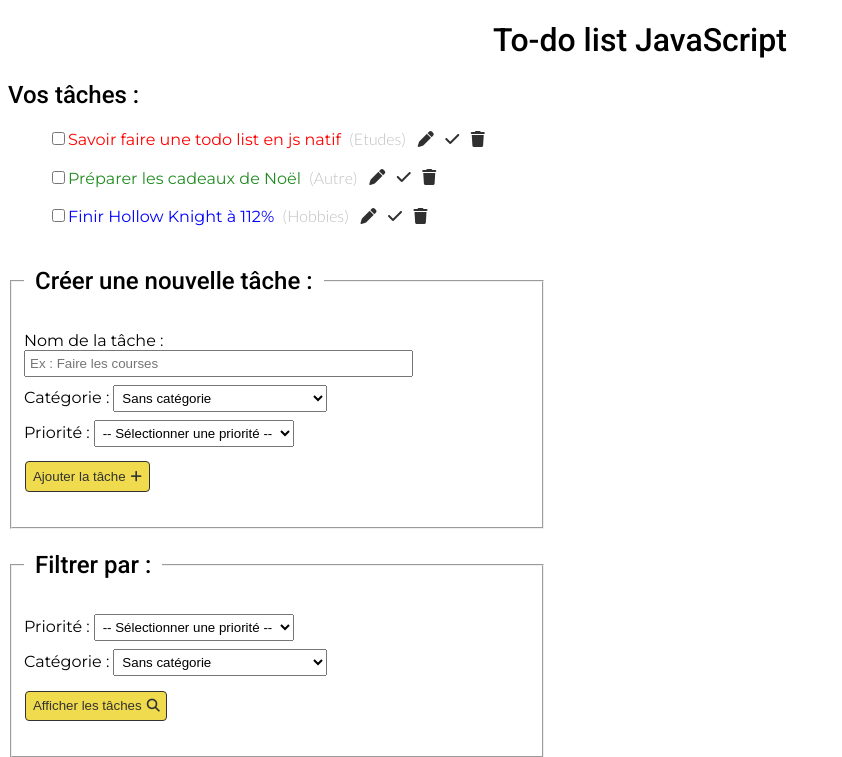
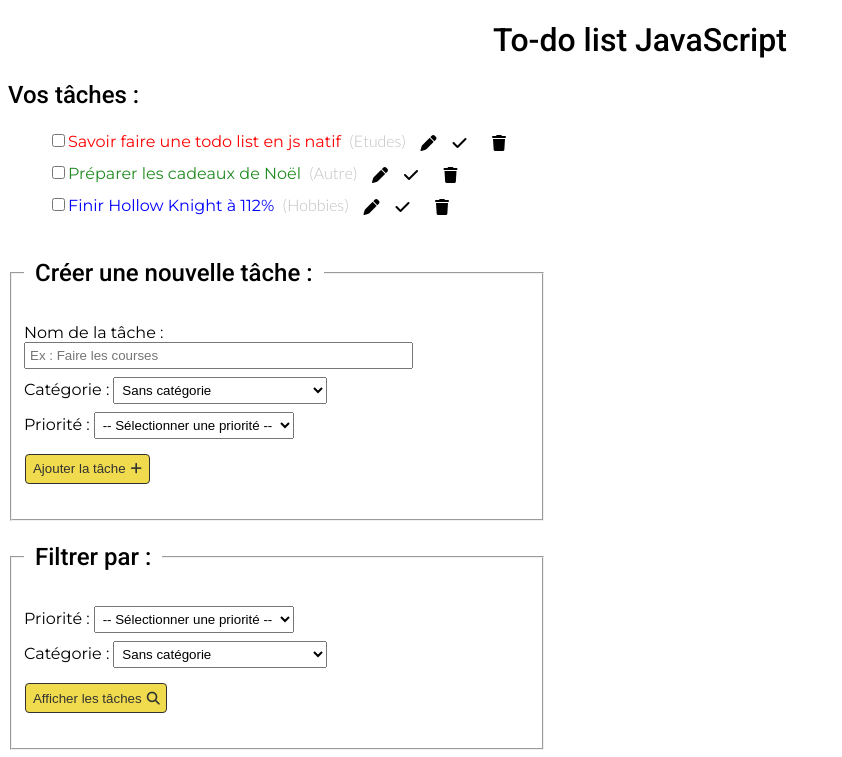
Before and after one commit to Luna-bf/To-do_list, a PHP site: page / in a window 1280 px wide. Shown: the top 757 px of the page, without its empty margins (0-842 px from the left). Run offline with PHP 8.4, Linux system fonts and the light colour scheme; some libraries are stand-ins or nearby versions.

Commit message:
Update style.css

```diff
--- a/css/style.css
+++ b/css/style.css
@@ -133,7 +133,7 @@ h2 {
 }
 
 li {
-    margin-bottom: 1em;
+    margin-bottom: 0.2em;
 }
 
 label {
@@ -152,11 +152,24 @@ i {
 }
 
 .fa-pen {
-    margin: 0 0.5em 0 0.5em;
+    color: black;
+    background-color: #fff;
+    margin: 0 0.2em 0 0.5em;
+    padding: 0.4em;
 }
 
 .fa-check {
+    color: black;
+    background-color: #fff;
+    margin: 0 0.8em 0 0;
+    padding: 0.4em;
+}
+
+.fa-trash {
+    color: black;
+    background-color: #fff;
     margin: 0 0.5em 0 0;
+    padding: 0.4em;
 }
 
 .fa-pen:hover {
```
Also changed, not shown: other parts of css/style.css (+41 -19 lines).
